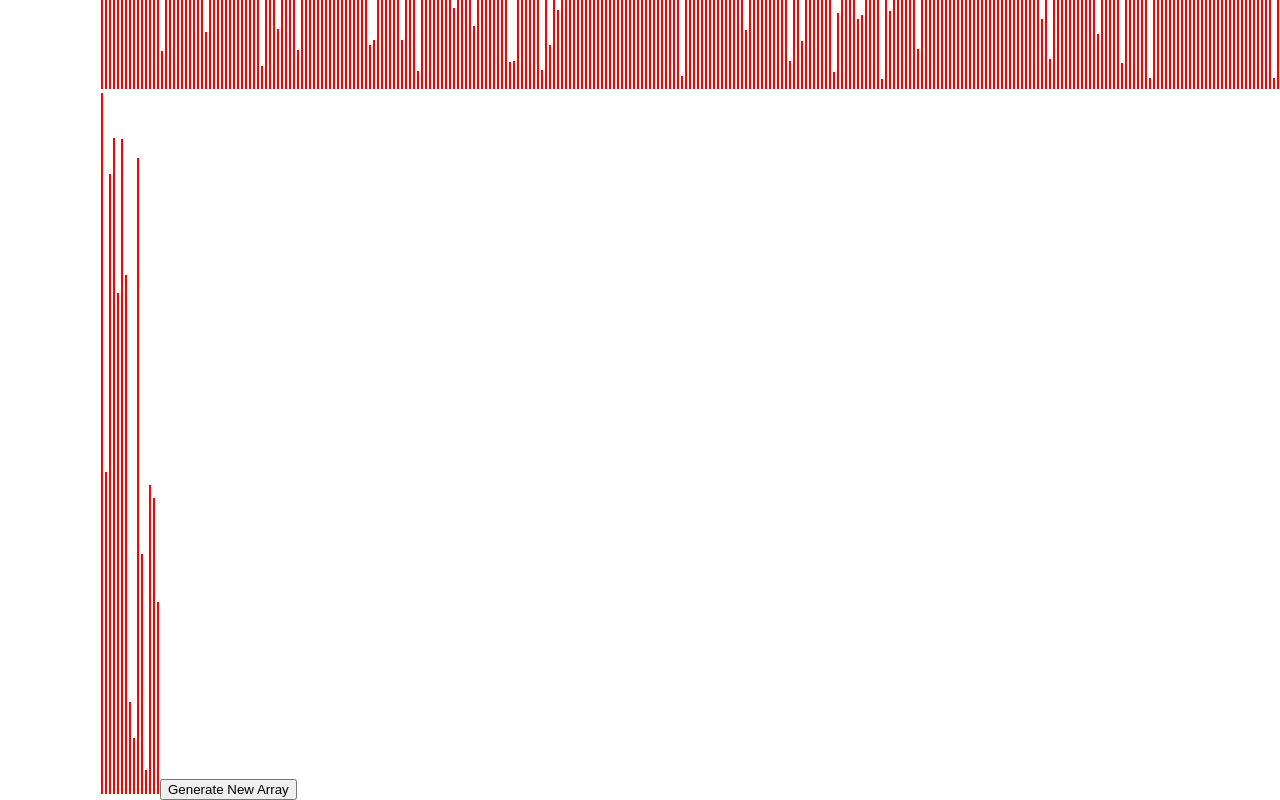
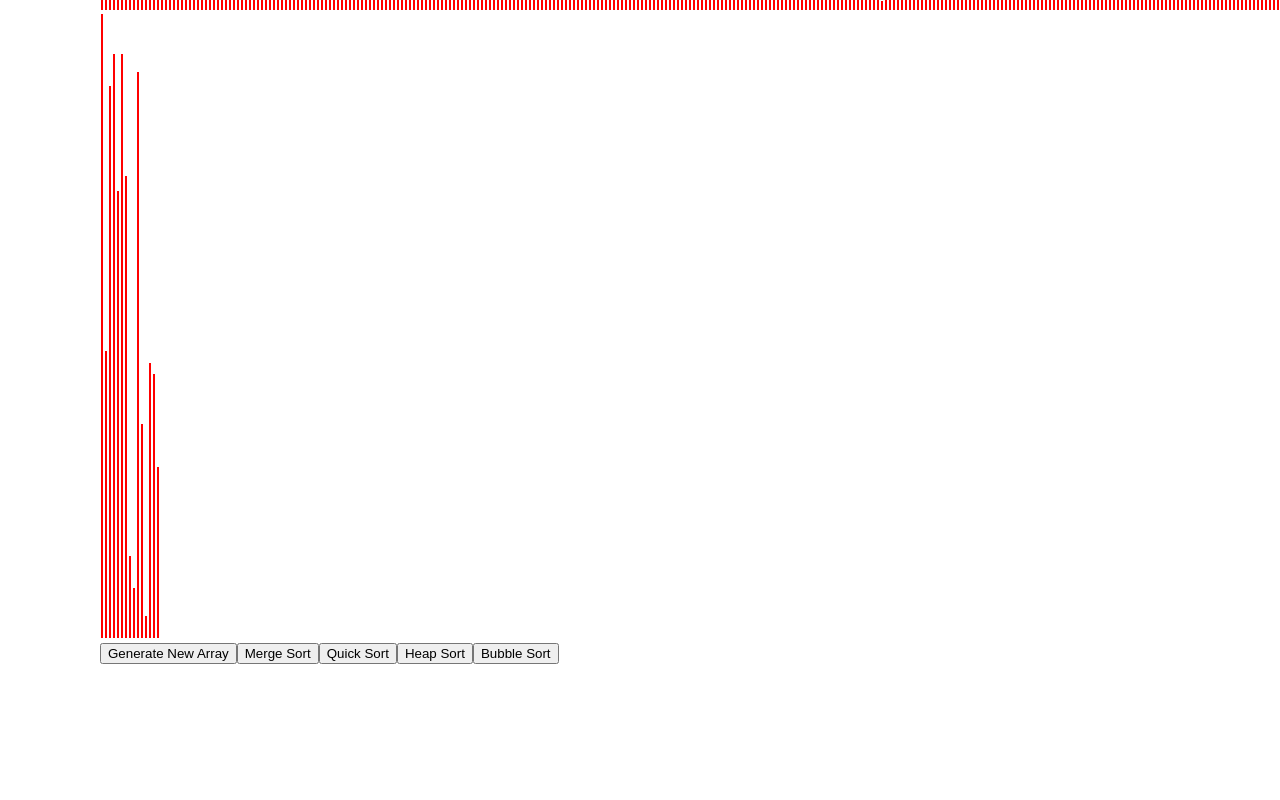
Before and after one commit to ankitdmon/sorting_visualizer, a React (Create React App) app: page / in a window 1280 px wide. Shown: the part 639-1439 px from the top of the page. After the commit the page ends 1303 px from the top, so only its background shows below. Built offline with nearby package versions, Linux system fonts and the light colour scheme.

Commit message:
Added more Buttons

```diff
--- a/src/SortingVisualizer/SortingVisualizer.css
+++ b/src/SortingVisualizer/SortingVisualizer.css
@@ -1,9 +1,9 @@
-.array-container{
+.array-container {
   position: absolute;
   left: 100px;
 }
 
-.array-bar{
+.array-bar {
   width: 2px;
   background-color: red;
   display: inline-block;
--- a/src/SortingVisualizer/SortingVisualizer.jsx
+++ b/src/SortingVisualizer/SortingVisualizer.jsx
@@ -22,10 +22,18 @@
   resetArray() {
     const array = [];
     for (let i = 0; i < 310; i++) {
-      array.push(randomIntFromInterval(5, 730));
+      array.push(randomIntFromInterval(5, 650));
     }
     this.setState({ array });
   }
+
+  mergeSort() {}
+
+  quickSort() {}
+
+  heapSort() {}
+
+  bubbleSort() {}
 
   render() {
     const { array } = this.state;
@@ -40,7 +48,13 @@
             }}
           ></div>
         ))}
-            <button onClick={()=>this.resetArray()}>Generate New Array </button>
+        <div>
+          <button onClick={()=>this.resetArray()}>Generate New Array </button>
+          <button onClick={()=>this.mergeSort()}>Merge Sort</button>
+          <button onClick={()=>this.quickSort()}>Quick Sort</button>
+          <button onClick={()=>this.heapSort()}>Heap Sort</button>
+          <button onClick={()=>this.bubbleSort()}>Bubble Sort</button>
+        </div>
       </div>
     );
   }
```
Lines whose indentation alone changed are shown as unchanged.
